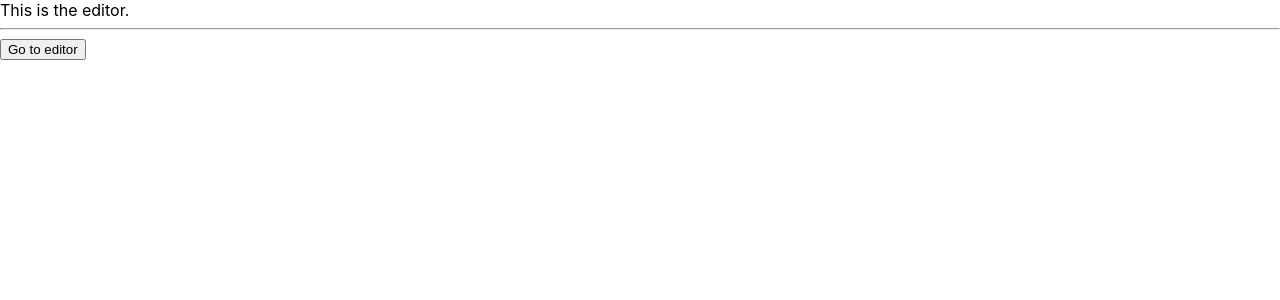
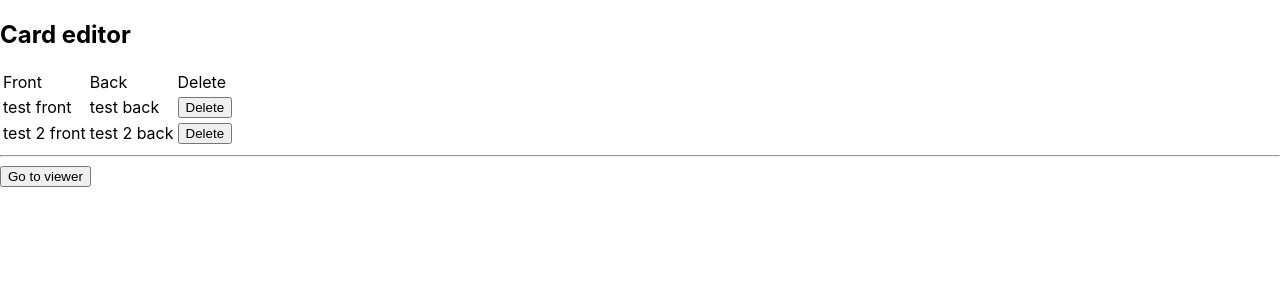
Before and after one commit to aniruddha2000/flashcard-react, a React (Create React App) app: page / in a window 1280 px wide. Shown: the top 300 px of the page. Built offline with nearby package versions, Linux system fonts and the light colour scheme.

Commit message:
Add showing card table in the editor component and some false cards

```diff
--- a/src/App.js
+++ b/src/App.js
@@ -1,23 +1,46 @@
 import React, { Component } from 'react';
 
 class CardEditor extends React.Component {
-  render(){
-    return(
+
+  render() {
+
+    const rows = this.props.cards.map((card, i) => {
+      return(
+        <tr key={i}>
+          <td>{card.front}</td>
+          <td>{card.back}</td>
+          <td><button>Delete</button></td>
+        </tr>
+      )
+    })
+    return (
       <div>
-        This is the editor.
-        <hr/>
-        <button onClick={this.props.switchMode}>Go to editor</button>
+        <h2>Card editor</h2>
+        <table>
+          <thead>
+            <tr>
+              <td>Front</td>
+              <td>Back</td>
+              <td>Delete</td>
+            </tr>
+          </thead>
+          <tbody>
+            {rows}
+          </tbody>
+        </table>
+        <hr />
+        <button onClick={this.props.switchMode}>Go to viewer</button>
       </div>
     )
   }
 }
 
 class CardViewer extends React.Component {
-  render(){
-    return(
+  render() {
+    return (
       <div>
-        This is a viewer.
-        <hr/>
+        <h2>Card viewer</h2>
+        <hr />
         <button onClick={this.props.switchMode}>Go to editor</button>
       </div>
     )
@@ -26,23 +49,30 @@ class CardViewer extends React.Component {
 
 class App extends Component {
 
-  constructor(props){
+  constructor(props) {
     super(props)
     this.state = {
       editor: true,
-      cards: [],
+      cards: [{front: 'test front', back: 'test back'},
+              {front: 'test 2 front', back: 'test 2 back'}],
 
     }
   }
 
-  render(){
-    if (this.state.editor === true){
-      return(
-        <CardEditor switchMode={this.switchMode} />
+  render() {
+    if (this.state.editor === true) {
+      return (
+        <CardEditor
+          cards={this.state.cards}
+          switchMode={this.switchMode}
+        />
       )
-    } else{
-      return(
-        <CardViewer switchMode={this.switchMode} />
+    } else {
+      return (
+        <CardViewer
+          cards={this.state.cards}
+          switchMode={this.switchMode}
+        />
       )
     }
   }
```
